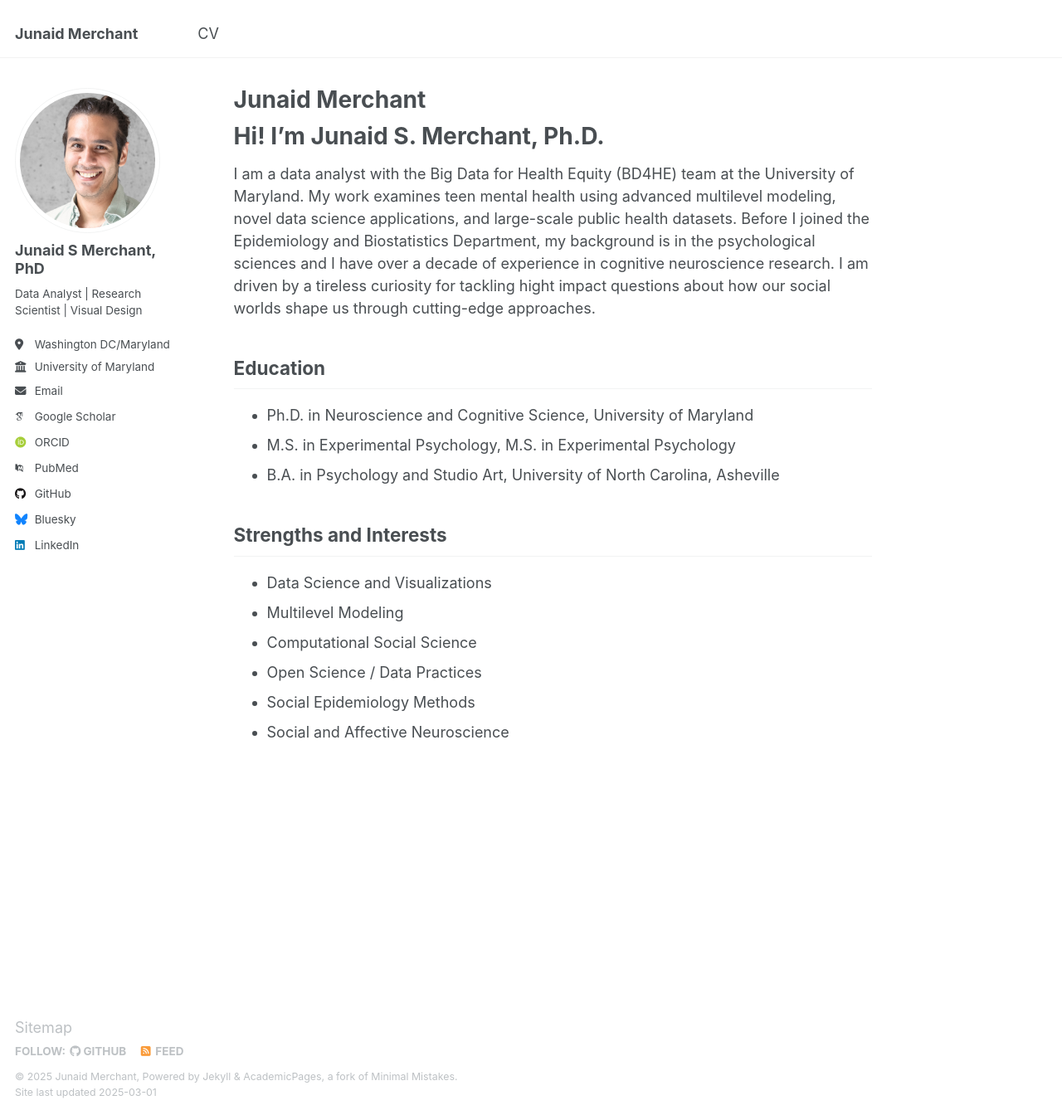
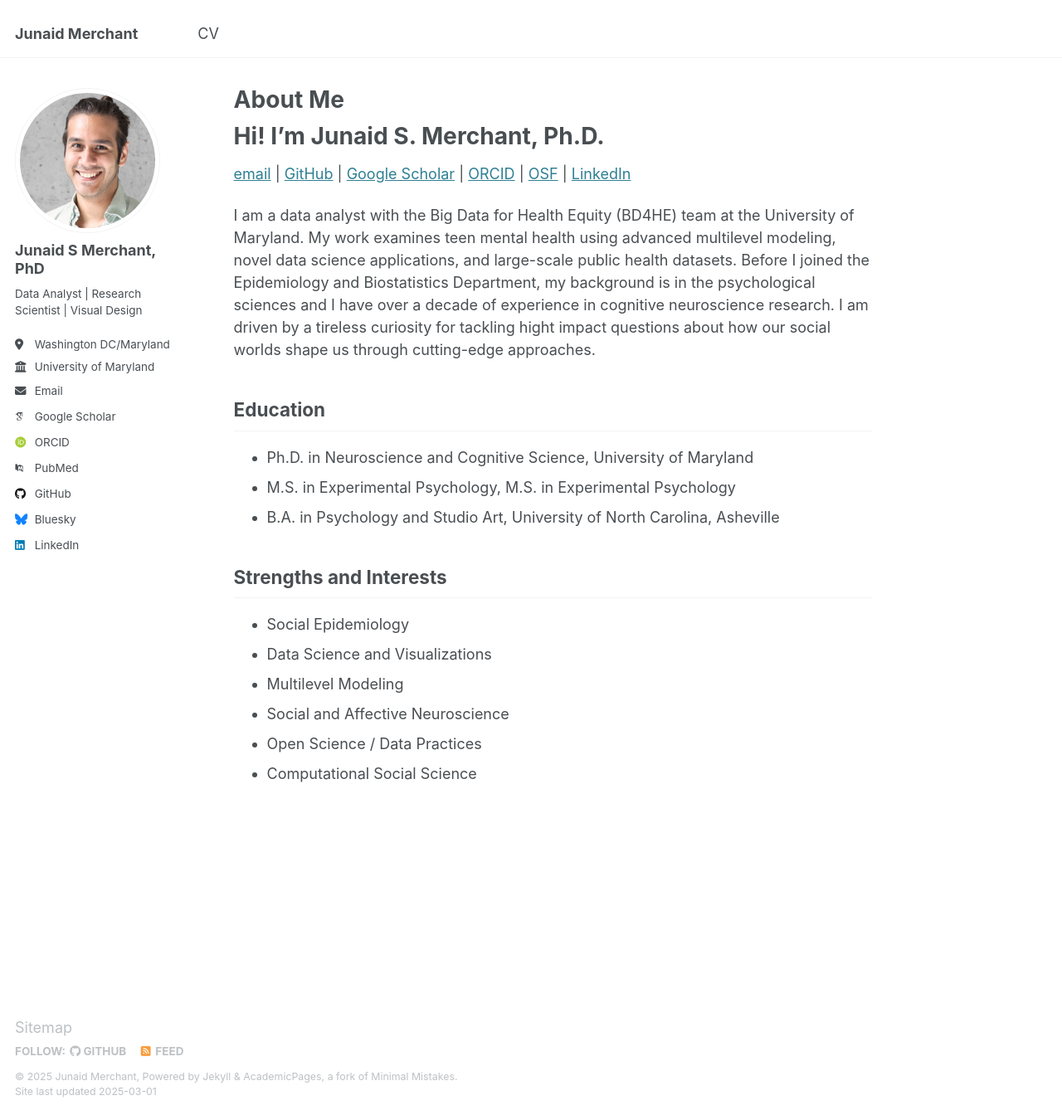
Before and after one commit to JunaidMerchant/JunaidMerchant.github.io, a Jekyll site: the page built from _pages/about.md, in a window 1280 px wide and 1344 px high. Shown: the whole window at 83% size. Built offline with Jekyll 4.4.1, drawn with Linux system fonts in a browser that asks for light colours; some web fonts are replaced.

Commit message:
Update about.md

```diff
--- a/_pages/about.md
+++ b/_pages/about.md
@@ -1,6 +1,6 @@
 ---
 permalink: /
-title: "Junaid Merchant"
+title: "About Me"
 author_profile: true
 redirect_from:
   - /about/
@@ -9,6 +9,14 @@ redirect_from:
 
 Hi! I'm Junaid S. Merchant, Ph.D.
 ==============
+
+
+[email](http://merchantjs@gmail.com) |
+[GitHub](https://github.com/JunaidMerchant) |
+[Google Scholar](https://scholar.google.com/citations?user=MeX7UKIAAAAJ) |
+[ORCID](https://orcid.org/0000-0002-4315-6211) | [OSF](https://osf.io/85skm/) |
+[LinkedIn](https://www.linkedin.com/in/junaid-s-merchant/)
+
 
 I am a data analyst with the Big Data for Health Equity (BD4HE) team at the University of Maryland. My work examines teen mental health using advanced multilevel modeling, novel data science applications, and large-scale public health datasets. Before I joined the Epidemiology and Biostatistics Department, my background is in the psychological sciences and I have over a decade of experience in cognitive neuroscience research. I am driven by a tireless curiosity for tackling hight impact questions about how our social worlds shape us through cutting-edge approaches.
 
@@ -21,9 +29,9 @@ I am a data analyst with the Big Data for Health Equity (BD4HE) team at the Univ
 
 
 ## Strengths and Interests
+* Social Epidemiology
 * Data Science and Visualizations
 * Multilevel Modeling
+* Social and Affective Neuroscience
+* Open Science / Data Practices
 * Computational Social Science
-* Open Science / Data Practices
-* Social Epidemiology Methods
-* Social and Affective Neuroscience
```
